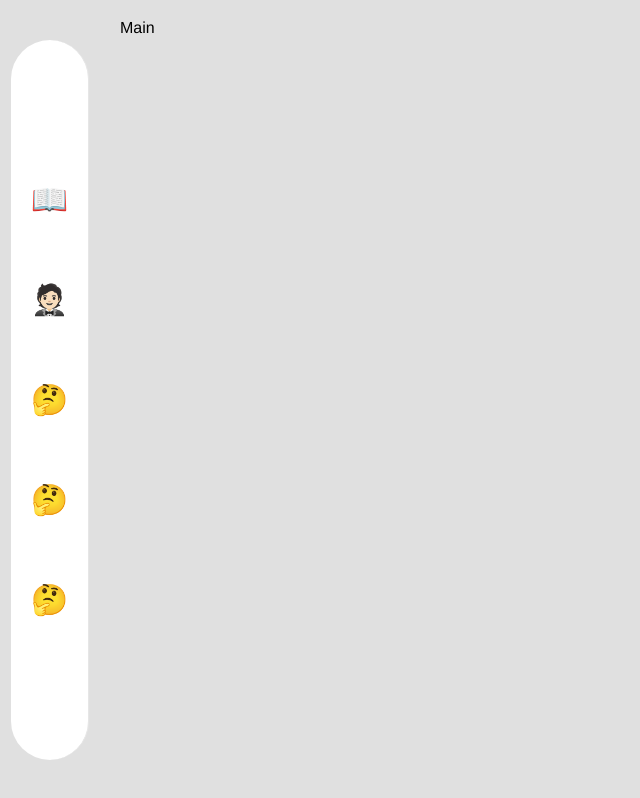
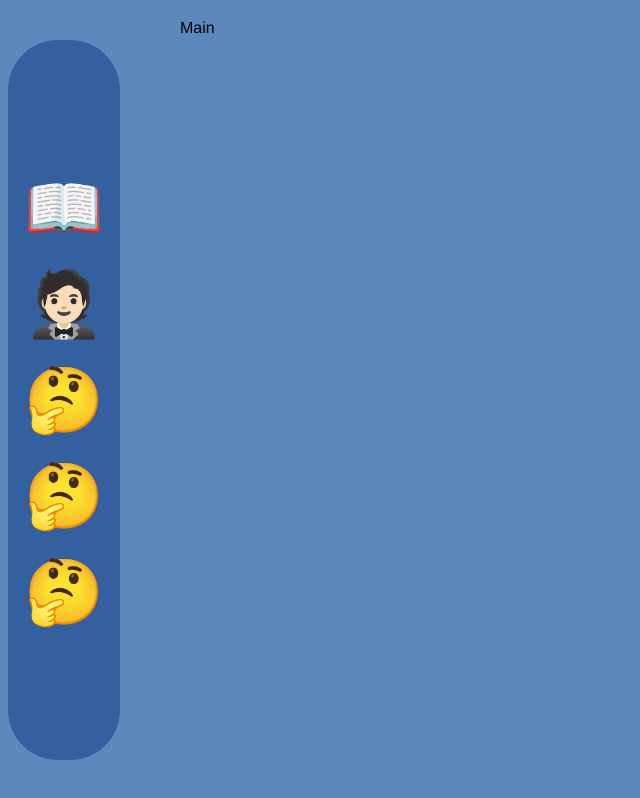
Before and after one commit to Agility6/Endless, a Vue app: page /Home in a window 1280 px wide. Shown: the whole page, without its empty margins (0-640 px from the left). Built offline with nearby package versions, Linux system fonts and the light colour scheme; sample sign-in values are in the browser's storage.

Commit message:
Endless@test

```diff
--- a/src/style/index.scss
+++ b/src/style/index.scss
@@ -1,5 +1,5 @@
 body {
-  background-color: #e0e0e0;
+  background-color: #5D88BD;
   height: 100vh;
   overflow: hidden;
   font-family: Helvetica;
--- a/src/views/components/Sidebar/index.vue
+++ b/src/views/components/Sidebar/index.vue
@@ -1,18 +1,21 @@
 <template>
-  <div class="aside-item-container">
-    <el-menu
+  <div class="aside-container">
+    <ul
       default-active="1-4-1"
-      class="el-menu-vertical-demo"
+      class="aside-container-ul"
+      @mouseleave="leaveFun()"
     >
-      <el-menu-item
+      <li
         v-for="(item, index) in homeData"
         :key="index"
         :index="`1-${index}`"
-        class="mirai-menu-item">
-        {{item}}
-      </el-menu-item>
-
-    </el-menu>
+        @mousemove="enterFun(index, $event)"
+        ref="item"
+        class="aside-container-item"
+      >
+        {{ item }}
+      </li>
+    </ul>
   </div>
 </template>
 
@@ -21,44 +24,73 @@ export default {
   data() {
     return {
       isCollapse: false,
-      homeData: [
-        '📖',
-        '🤵🏻',
-        '🤔',
-        '🤔',
-        '🤔'
-      ]
+      homeData: ["📖", "🤵🏻", "🤔", "🤔", "🤔"],
     };
   },
-  computed: {
-    // 鼠标从左到右 --> 左边的图标会逐渐减小，右边的图标会逐渐增大
-    // 需要监听所有的homeData 获取getBoundingClientRect
-  }
+  methods: {
+    // 鼠标进入
+    /**
+     * 1.先获取itemList --> 再获取对应的item
+     * 2.拿到getBoundingClientRect()
+     * 3.计算offset
+     * 4.获取prev和next
+     * 5.添加属性
+     */
+    enterFun(idx, event) {
+      const itemList = this.$refs.item;
+      const item = itemList[idx];
+      const itemRect = item.getBoundingClientRect();
+      const offset = Math.abs(event.clientY - itemRect.top) / itemRect.height;
+      const prev = itemList[idx - 1] || null;
+      const next = itemList[idx + 1] || null;
+      const scale = 0.6;
+      item.style.setProperty("--scale", 1 + scale);
+      if (prev) {
+        prev.style.setProperty("--scale", 1 + scale * Math.abs(offset - 1));
+      }
+      if (next) {
+        next.style.setProperty("--scale", 1 + scale * offset);
+      }
+    },
+    // 鼠标离开
+    leaveFun() {
+      this.resetScale();
+    },
+    // 重置scale
+    resetScale() {
+      const itemList = this.$refs.item;
+      itemList.forEach((element) => {
+        element.style.setProperty("--scale", 1);
+      });
+    },
+  },
 };
 </script>
 
 <style lang="scss" scoped>
-.aside-item-container {
+.aside-container {
   display: flex;
   height: 90vh;
-  width: 100px;
+  width: 8rem;
   justify-content: center;
-  .el-menu-vertical-demo {
+  .aside-container-ul {
     display: flex;
     height: 100%;
+    width: 7rem;
     border-radius: 50px;
+    background-color: #34609F;
     flex-direction: column;
     justify-content: center;
     align-items: center;
-    .mirai-menu-item {
-      height: 100px;
-      font-size: 30px;
+    --scale: 1;
+    .aside-container-item {
       text-align: center;
-      line-height: 100px;
       border-radius: 50px;
-      &:hover {
-        background-color: skyblue;
-      }
+      font-size: calc(4rem * var(--scale));
+      padding: 1rem 0;
+      cursor: default;
+      position: relative;
+      right: calc((4rem * var(--scale) - 4rem) / 2 * -1);
     }
   }
 }
--- a/src/views/home/backdrop.vue
+++ b/src/views/home/backdrop.vue
@@ -48,6 +48,7 @@ export default {
 @import "@/style/transition.scss";
 .back-container {
   display: flex;
+  // position: relative;
   height: 100%;
   width: 100%;
   .back-backdrop {
@@ -88,6 +89,9 @@ export default {
       }
     }
     .img-back {
+      // position: absolute;
+      // top: 0;
+      // right: 0;
       width: 800px;
       height: 800px;
     }
--- a/src/views/home/index.vue
+++ b/src/views/home/index.vue
@@ -1,7 +1,7 @@
 <template>
   <div class="container" v-if="homeShow">
     <el-container>
-      <el-aside width="100px">
+      <el-aside width="10rem">
         <Sidebar />
       </el-aside>
       <el-main>Main</el-main>
```
